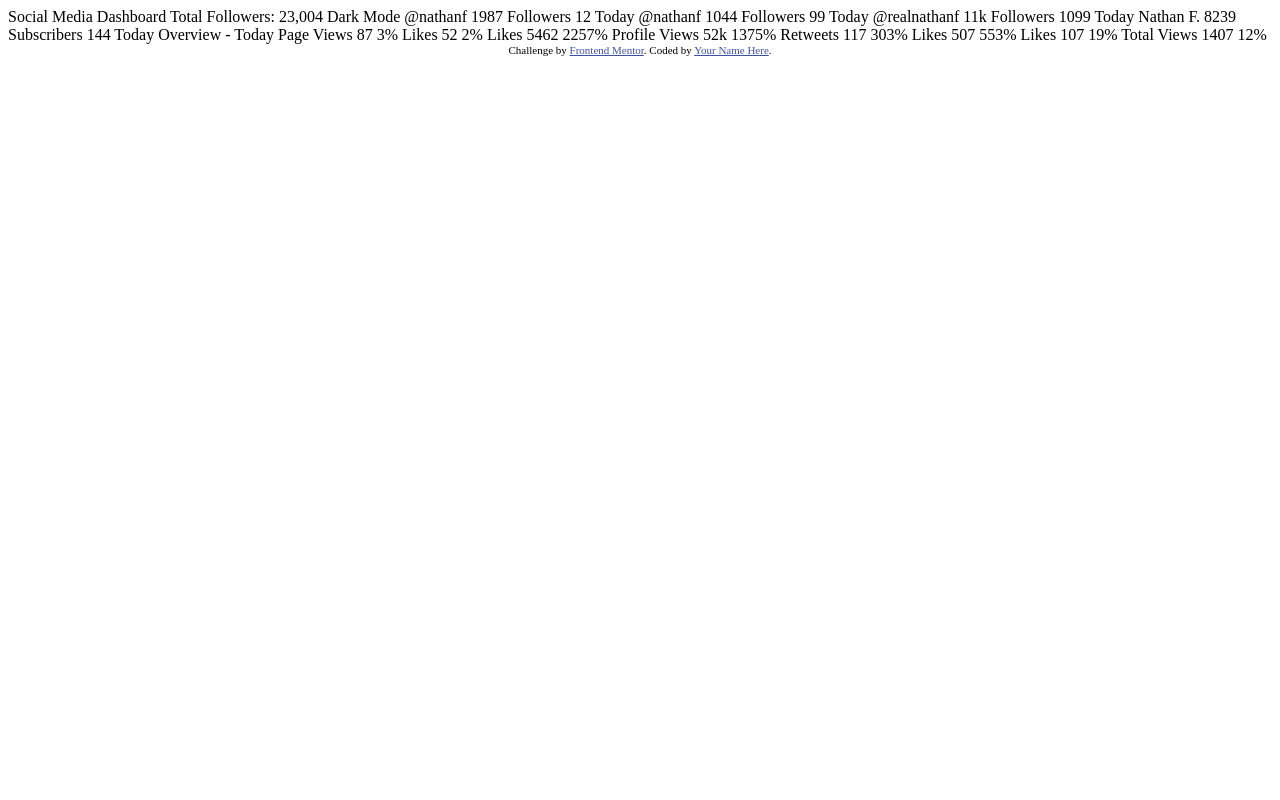
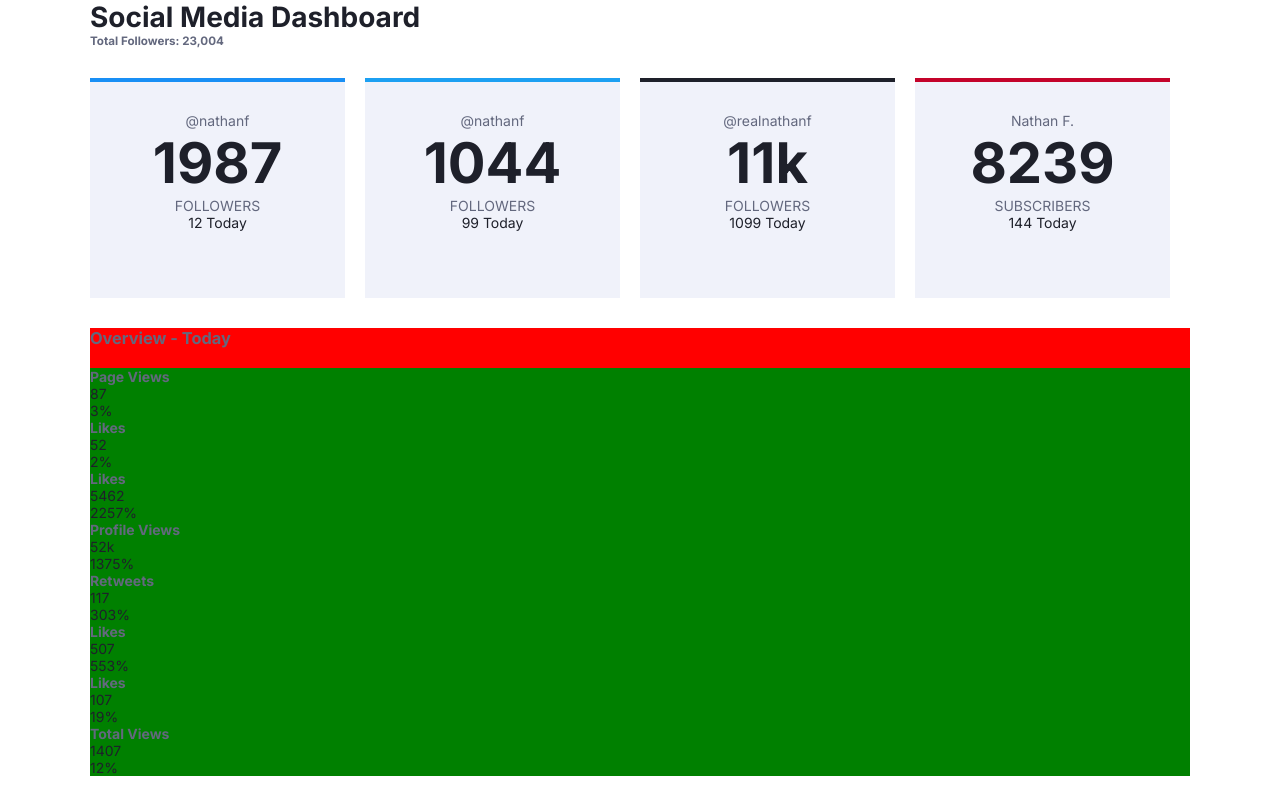
Before and after one commit to Msgl/social-media-dashboard-with-theme-switcher-master, a website: page index.html in a window 1280 px wide. Drawn offline with Linux system fonts and the light colour scheme.

Commit message:
Dashboard layout

```diff
--- a/index.html
+++ b/index.html
@@ -5,83 +5,108 @@
   <meta name="viewport" content="width=device-width, initial-scale=1.0"> <!-- displays site properly based on user's device -->
 
   <link rel="icon" type="image/png" sizes="32x32" href="./images/favicon-32x32.png">
-
+  <link rel="preconnect" href="https://fonts.gstatic.com">
+<link href="https://fonts.googleapis.com/css2?family=Inter:wght@400;700&display=swap" rel="stylesheet">
+<link rel="stylesheet" href="style.css">
   <title>Frontend Mentor | [Challenge Name Here]</title>
 
-  <!-- Feel free to remove these styles or customise in your own stylesheet 👍 -->
-  <style>
-    .attribution { font-size: 11px; text-align: center; }
-    .attribution a { color: hsl(228, 45%, 44%); }
-  </style>
 </head>
 <body>
-
-  Social Media Dashboard
-  Total Followers: 23,004
-
-  Dark Mode
+<div class="main">
+  <div class="container">
 
 
+  <button>Dark Mode</button>
+  <h1>Social Media Dashboard</h1>
+  <h5>Total Followers: 23,004</h5>
+  <div class="social_media">
+    <div class="social_media-box facebook">
+ <p class="stat_name">@nathanf</p>
+ <p class="stat_number">1987</p>
+ <p class="stat_followers">Followers</p>
+ <p class="stat_change">12 Today</p>
 
-  @nathanf
-  1987
-  Followers
-  12 Today
+    </div>
+    <div class="social_media-box twitter">
+      <p class="stat_name">@nathanf</p>
+      <p class="stat_number">1044</p>
+      <p class="stat_followers">Followers</p>
+      <p class="stat_change"> 99 Today</p>
 
-  @nathanf
-  1044
-  Followers
-  99 Today
+    </div>
+    <div class="social_media-box instagram">
+      <p class="stat_name">@realnathanf</p>
+      <p class="stat_number">11k</p>
+      <p class="stat_followers">Followers</p>
+      <p class="stat_change">1099 Today</p>
 
-  @realnathanf
-  11k
-  Followers
-  1099 Today
+    </div>
+    <div class="social_media-box youtube">
+      <p class="stat_name">Nathan F.</p>
+      <p class="stat_number">8239</p>
+      <p class="stat_followers">Subscribers</p>
+      <p class="stat_change">144 Today</p>
+    </div>
+  </div>
 
-  Nathan F.
-  8239
-  Subscribers
-  144 Today
+  <div class="overview_today">
+    <h3>Overview - Today</h3>
+    <div class="overview_content">
+      <div class="overview_today-box">
+        <h4>Page Views</h4>
+        <p class="count">87</p>
+        <p class="stat_change">3%</p>
+          </div>
+          <div class="overview_today-box">
+            <h4>Likes</h4>
+            <p class="count">52</p>
+        <p class="stat_change">2%</p>
+
+          </div>
+          <div class="overview_today-box">
+            <h4>Likes</h4>
+            <p class="count">5462</p>
+            <p class="stat_change">2257%</p>
+
+          </div>
+          <div class="overview_today-box">
+            <h4>Profile Views</h4>
+            <p class="count">52k</p>
+            <p class="stat_change">1375%</p>
 
 
+          </div>
+          <div class="overview_today-box">
+            <h4>Retweets</h4>
+            <p class="count">117</p>
+            <p class="stat_change">303%</p>
 
-  Overview - Today
 
-  Page Views
-  87
-  3%
+          </div>
+          <div class="overview_today-box">
+            <h4>Likes</h4>
+        <p class="count">507</p>
+        <p class="stat_change">553%</p>
 
-  Likes
-  52
-  2%
+          </div>
+          <div class="overview_today-box">
+            <h4>Likes</h4>
+            <p class="count">107</p>
+            <p class="stat_change">19%</p>
 
-  Likes
-  5462
-  2257%
 
-  Profile Views
-  52k
-  1375%
+          </div>
+          <div class="overview_today-box">
+            <h4>Total Views</h4>
+            <p class="count">1407</p>
+            <p class="stat_change">12%</p>
 
-  Retweets
-  117
-  303%
 
-  Likes
-  507
-  553%
+          </div>
+    </div>
 
-  Likes
-  107
-  19%
-
-  Total Views
-  1407
-  12%
-
-  <div class="attribution">
-    Challenge by <a href="https://www.frontendmentor.io?ref=challenge" target="_blank">Frontend Mentor</a>.
-    Coded by <a href="#">Your Name Here</a>.
   </div>
+</div>
+</div>
 </body>
 </html>
--- /dev/null
+++ b/style.css
@@ -0,0 +1,115 @@
+* {
+ margin: 0;
+ padding: 0;
+ box-sizing: border-box;
+}
+
+html, body {
+    font-family: 'Inter', sans-serif;
+    font-size: 14px;
+    color: hsl(230, 17%, 14%);
+    /* height: 100vh; */
+}
+
+button {
+ display: none;
+}
+
+h3, h4, h5, .stat_name, .stat_followers {
+    color: hsl(228, 12%, 44%);
+}
+
+.main {
+ display:flex;
+ justify-content: center;
+ align-content: center;
+}
+
+.container {
+    display:flex;
+    flex-direction: column;
+    justify-content: center;
+    align-content: center;
+}
+
+.social_media {
+ display: flex;
+ cursor: pointer;
+}
+
+.social_media-box {
+ display: flex;
+ background: hsl(227, 47%, 96%);
+ height: 220px;
+ width: 255px;
+ padding: 30px;
+ margin-top: 30px;
+ margin-right: 20px;
+ flex-direction: column;
+ text-align: center;
+}
+
+.facebook {
+    border-top: solid 4px hsl(208, 92%, 53%);
+    background: #f0f2fa;
+}
+
+.twitter {
+    border-top: solid 4px hsl(203, 89%, 53%);
+}
+
+.instagram {
+  border-top: 4px solid;
+  /* border-image: linear-gradient(45deg, #fdc468, #df4996);
+  background:
+     linear-gradient(#f0f2fa,#f0f2fa) padding-box, /*this is your grey background
+     linear-gradient(to right, #fdc468, #df4996) border-box; */
+}
+
+.youtube {
+    border-top: 4px solid hsl(348, 97%, 39%);
+}
+
+.stat_name, .stat_number, .stat_followers, .stat_change {
+
+}
+
+.stat_number {
+ font-size: 4em;
+ font-weight: 700;
+}
+
+.stat_followers {
+    text-transform: uppercase;
+}
+
+.stat_change {
+
+}
+
+
+/* OVERVIEW SECTION*/
+
+.overview_today {
+ margin-top: 30px;
+ background-color: red;
+}
+
+.overview_content {
+    background-color:green;
+
+
+}
+
+.overview_today h3 {
+    margin-bottom: 20px;
+}
+
+.overview_today-box {
+    cursor: pointer;
+    width: 220px;
+}
+
+.overview_today-box:hover, .social_media-box:hover {
+    background-color:hsl(226, 25%, 90%);
+}
```
Also changed, not shown: package.json (added, +24 -0 lines), 2 other files.
